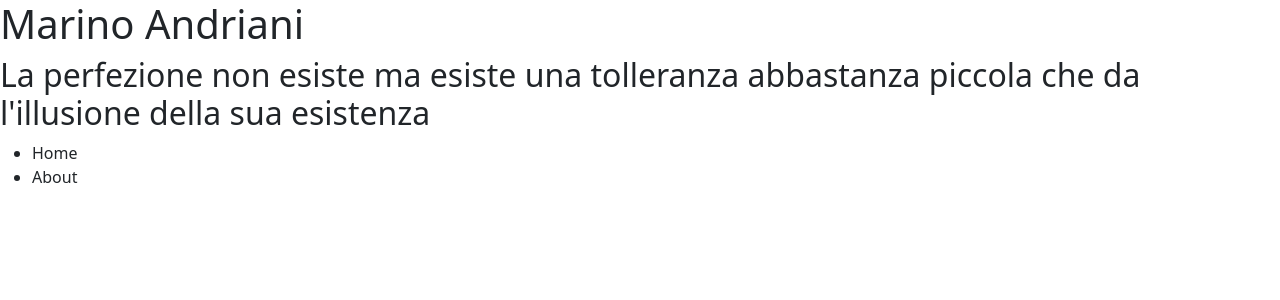
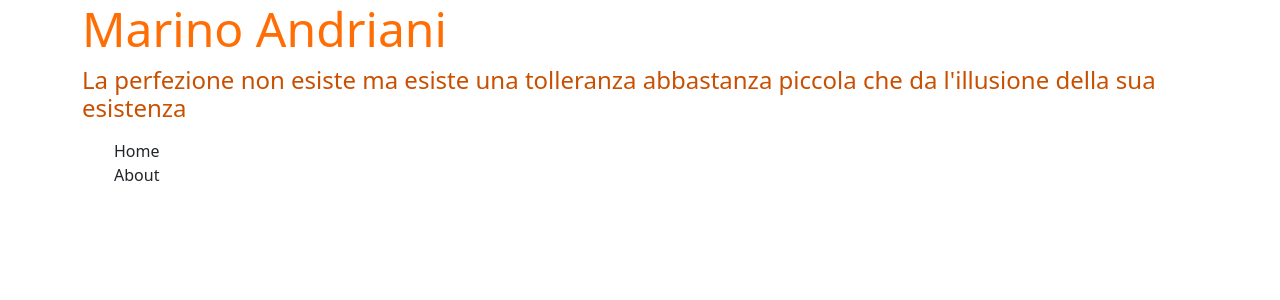
Before and after one commit to EletroLaix/WebsiteMarinoAndriani, an Angular app: page / in a window 1280 px wide. Shown: the top 300 px of the page. Built offline with nearby package versions, Linux system fonts and the light colour scheme.

Commit message:
Prima bozza del header

```diff
--- a/src/app/component/header/header.component.html
+++ b/src/app/component/header/header.component.html
@@ -1,8 +1,12 @@
-<h1>{{ PersonalData.FullName }}</h1>
-<h2>{{ PersonalData.MotivationalPhrase }}</h2>
-<nav>
-<ul>
-	<li routerLink="">Home</li>
-	<li routerLink="About">About</li>
-</ul>
-</nav>
+<header>
+	<div class="container">
+		<h1>{{ PersonalData.FullName }}</h1>
+		<h2>{{ PersonalData.MotivationalPhrase }}</h2>
+		<nav class="navbar">
+			<ul>
+				<li class="nav-link" routerLink="">Home</li>
+				<li class="nav-link" routerLink="About">About</li>
+			</ul>
+		</nav>
+	</div>
+</header>
--- a/src/app/component/header/header.component.sass
+++ b/src/app/component/header/header.component.sass
@@ -0,0 +1,9 @@
+header
+	*
+		transition: ease-in-out 0.5s
+	h1
+		color: rgb(255, 110, 5)
+		font-size: 48px
+	h2
+		color: rgb(200, 80, 0)
+		font-size: 24px
--- a/src/styles.sass
+++ b/src/styles.sass
@@ -1 +1,6 @@
-/* You can add global styles to this file, and also import other style files */
+body
+	font-family: "Open Sans", sans-serif
+	background-color: #040404
+	color: #fff
+	position: relative
+	background: transparent
```
